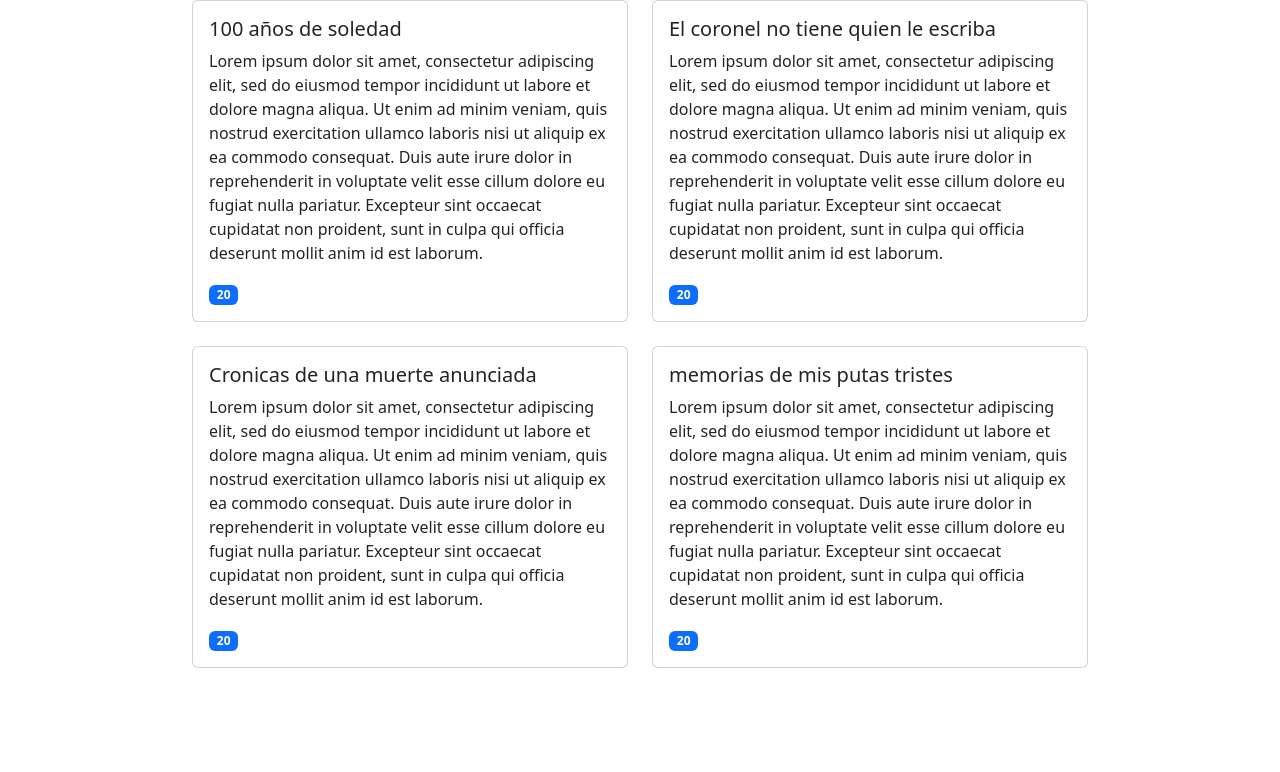
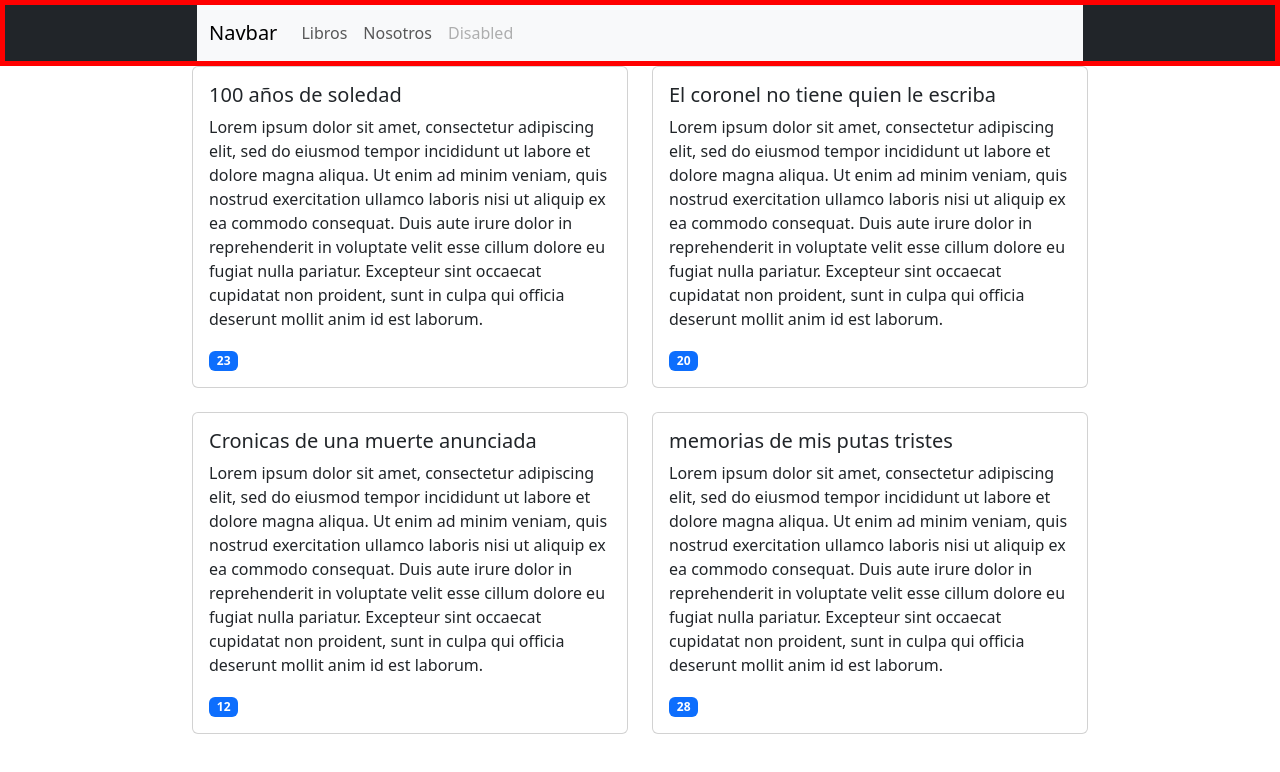
Before and after one commit to Dev-NekoEdg/library-fe, an Angular app: page /books in a window 1280 px wide. Shown: the top 772 px of the page. Built offline with nearby package versions, Linux system fonts and the light colour scheme.

Commit message:
adding navbar and book.service

```diff
--- a/src/app/app-routing.module.ts
+++ b/src/app/app-routing.module.ts
@@ -1,9 +1,11 @@
 import { NgModule } from '@angular/core';
 import { RouterModule, Routes } from '@angular/router';
 import { BooksComponent } from './components/books/books.component';
+import { AboutComponent } from './components/about/about.component';
 
 const routes: Routes = [
   {path:"books", component: BooksComponent, pathMatch: "full"},
+  {path:"about", component: AboutComponent, pathMatch: "full"},
 ];
 
 @NgModule({
--- a/src/app/app.component.css
+++ b/src/app/app.component.css
@@ -1,6 +1,12 @@
 .borderBody {
-  border: 5px;
-  border-color: red;
   margin-left: 15%;
   margin-right: 15%;
 }
+
+.borderNavbar {
+  border: 5px;
+  border-color: red;
+  border-style: solid;
+  padding-left: 15%;
+  padding-right: 15%;
+}
--- a/src/app/app.component.html
+++ b/src/app/app.component.html
@@ -1,3 +1,6 @@
+<div class="borderNavbar bg-dark">
+<app-navbar></app-navbar>
+</div>
 <div class="borderBody">
   <router-outlet></router-outlet>
 </div>
--- a/src/app/app.module.ts
+++ b/src/app/app.module.ts
@@ -5,12 +5,16 @@ import { AppRoutingModule } from './app-routing.module';
 import { AppComponent } from './app.component';
 import { BooksComponent } from './components/books/books.component';
 import { BookCardComponent } from './components/book-card/book-card.component';
+import { NavbarComponent } from './components/navbar/navbar.component';
+import { AboutComponent } from './components/about/about.component';
 
 @NgModule({
   declarations: [
     AppComponent,
     BooksComponent,
-    BookCardComponent
+    BookCardComponent,
+    NavbarComponent,
+    AboutComponent
   ],
   imports: [
     BrowserModule,
--- /dev/null
+++ b/src/app/components/about/about.component.html
@@ -0,0 +1 @@
+<p>about works!</p>
--- /dev/null
+++ b/src/app/components/about/about.component.ts
@@ -0,0 +1,15 @@
+import { Component, OnInit } from '@angular/core';
+
+@Component({
+  selector: 'app-about',
+  templateUrl: './about.component.html',
+  styleUrls: ['./about.component.css']
+})
+export class AboutComponent implements OnInit {
+
+  constructor() { }
+
+  ngOnInit(): void {
+  }
+
+}
--- a/src/app/components/books/books.component.ts
+++ b/src/app/components/books/books.component.ts
@@ -1,6 +1,7 @@
 import { Component, OnInit } from '@angular/core';
 import { Author } from 'src/app/interfaces/author';
 import { Book } from 'src/app/interfaces/book';
+import {BookService } from 'src/app/services/book.service'
 
 @Component({
   selector: 'app-books',
@@ -10,31 +11,15 @@ import { Book } from 'src/app/interfaces/book';
 export class BooksComponent implements OnInit {
 
   public books:Book[] = [];
-  constructor() {
+  constructor(private service: BookService) {
+  }
+
+  ngOnInit(): void {
     this.books = this.loadBooks();
   }
 
-  ngOnInit(): void {
-  }
-
   loadBooks() {
-    const author: Author = {
-      id: '1',
-      name: 'Gabriel',
-      lastName: 'Garcia Marquez',
-      academicDegree: 'escritor'
-    };
-
-const loremIpsum='Lorem ipsum dolor sit amet, consectetur adipiscing elit, sed do eiusmod tempor incididunt ut labore et dolore magna aliqua. Ut enim ad minim veniam, quis nostrud exercitation ullamco laboris nisi ut aliquip ex ea commodo consequat. Duis aute irure dolor in reprehenderit in voluptate velit esse cillum dolore eu fugiat nulla pariatur. Excepteur sint occaecat cupidatat non proident, sunt in culpa qui officia deserunt mollit anim id est laborum.';
-
-    const books: Book[] = [
-      { id: '1', title: '100 años de soledad', description: loremIpsum, price: 20, author: author },
-      { id: '2', title: 'El coronel no tiene quien le escriba', description: loremIpsum, price: 20, author: author },
-      { id: '3', title: 'Cronicas de una muerte anunciada', description: loremIpsum, price: 20, author: author },
-      { id: '4', title: 'memorias de mis putas tristes', description: loremIpsum, price: 20, author: author },
-    ];
-
-    return books;
+   return this.service.getAll();
   }
 
 }
--- /dev/null
+++ b/src/app/components/navbar/navbar.component.html
@@ -0,0 +1,26 @@
+<nav class="navbar navbar-expand-lg bg-body-tertiary">
+  <div class="container-fluid">
+    <a class="navbar-brand" [routerLink]="['Home']">Navbar</a>
+    <button class="navbar-toggler" type="button"
+            data-bs-toggle="collapse"
+            data-bs-target="#navbarNav"
+            aria-controls="navbarNav"
+            aria-expanded="false"
+            aria-label="Toggle navigation">
+      <span class="navbar-toggler-icon"></span>
+    </button>
+    <div class="collapse navbar-collapse" id="navbarNav">
+      <ul class="navbar-nav">
+        <li class="nav-item">
+          <a class="nav-link" [routerLink]="['books']">Libros</a>
+        </li>
+        <li class="nav-item">
+          <a class="nav-link" [routerLink]="['about']">Nosotros</a>
+        </li>
+        <li class="nav-item">
+          <a class="nav-link disabled" aria-disabled="true">Disabled</a>
+        </li>
+      </ul>
+    </div>
+  </div>
+</nav>
--- /dev/null
+++ b/src/app/components/navbar/navbar.component.ts
@@ -0,0 +1,15 @@
+import { Component, OnInit } from '@angular/core';
+
+@Component({
+  selector: 'app-navbar',
+  templateUrl: './navbar.component.html',
+  styleUrls: ['./navbar.component.css']
+})
+export class NavbarComponent implements OnInit {
+
+  constructor() { }
+
+  ngOnInit(): void {
+  }
+
+}
--- /dev/null
+++ b/src/app/services/book.service.ts
@@ -0,0 +1,32 @@
+import { Injectable } from '@angular/core';
+import { Author } from '../interfaces/author';
+import { Book } from '../interfaces/book';
+import { Observable } from 'rxjs';
+
+@Injectable({
+  providedIn: 'root'
+})
+export class BookService {
+
+  constructor() { }
+
+  getAll(): Book[] {
+    const author: Author = {
+      id: '1',
+      name: 'Gabriel',
+      lastName: 'Garcia Marquez',
+      academicDegree: 'escritor'
+    };
+
+    const loremIpsum = 'Lorem ipsum dolor sit amet, consectetur adipiscing elit, sed do eiusmod tempor incididunt ut labore et dolore magna aliqua. Ut enim ad minim veniam, quis nostrud exercitation ullamco laboris nisi ut aliquip ex ea commodo consequat. Duis aute irure dolor in reprehenderit in voluptate velit esse cillum dolore eu fugiat nulla pariatur. Excepteur sint occaecat cupidatat non proident, sunt in culpa qui officia deserunt mollit anim id est laborum.';
+
+    const books: Book[] = [
+      { id: '1', title: '100 años de soledad', description: loremIpsum, price: 23, author: author },
+      { id: '2', title: 'El coronel no tiene quien le escriba', description: loremIpsum, price: 20, author: author },
+      { id: '3', title: 'Cronicas de una muerte anunciada', description: loremIpsum, price: 12, author: author },
+      { id: '4', title: 'memorias de mis putas tristes', description: loremIpsum, price: 28, author: author },
+    ];
+
+    return books;
+  }
+}
```
Also changed, not shown: src/app/components/about/about.component.css (added), src/app/components/navbar/navbar.component.css (added).
